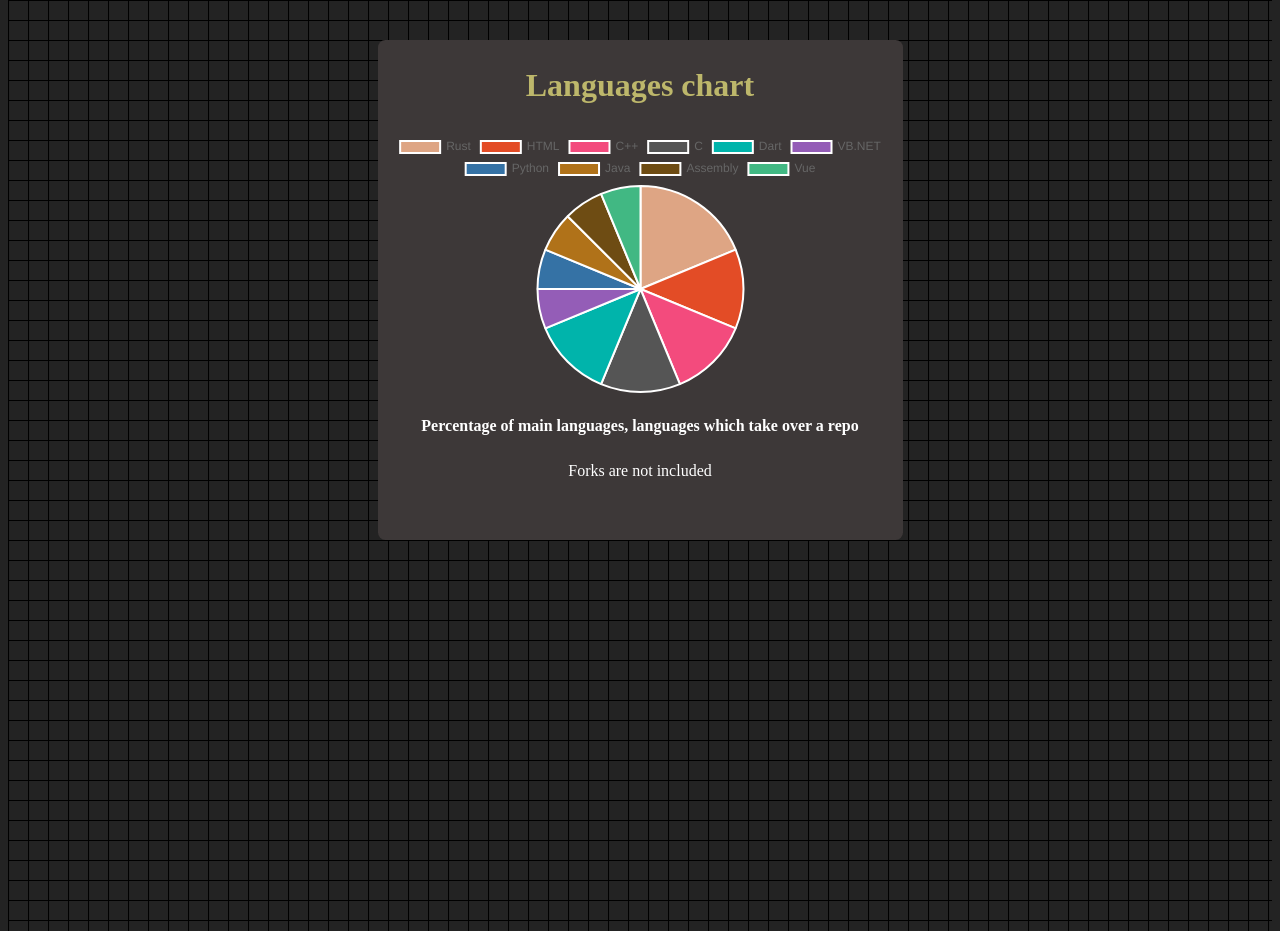
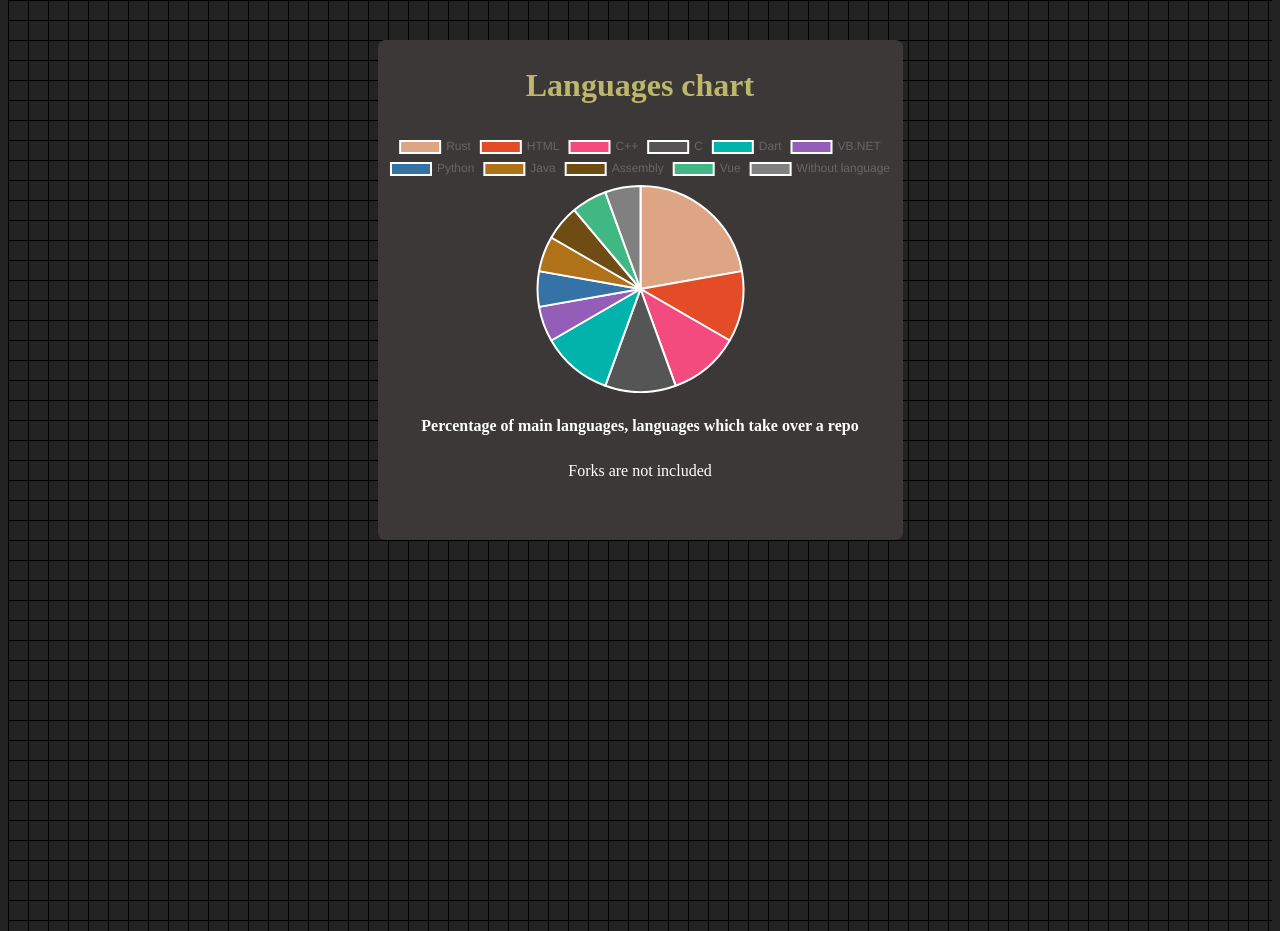
Before and after one commit to Andrej123456789/andrej123456789.github.com, a plain HTML site: page index.html in a window 1280 px wide. Shown: the part 4968-5899 px from the top of the page. Drawn offline with nearby package versions, Linux system fonts and the light colour scheme; a web font is replaced by a local one.

Commit message:
Few design fixes and updated language graph

```diff
--- a/scss/style.scss
+++ b/scss/style.scss
@@ -79,6 +79,7 @@
     border-radius: 7.5px;
     background-color: #3d3838;
     text-align: center;
+    list-style-position: inside;
 }
 
 #about_me {
--- a/src/main.js
+++ b/src/main.js
@@ -18,7 +18,7 @@ hiddenElements.forEach((el) => observer.observe(el));
 /* ----------------------------------- */
 
 function CalculatePercentage(number) {
-    const number_of_repos = 18;
+    const number_of_repos = 19;
 
     return (number / number_of_repos) * 100;
 }
@@ -29,12 +29,13 @@ languages.set("VB.NET", [CalculatePercentage(1), "#945db7"]);
 languages.set("Python", [CalculatePercentage(1), "#3572a5"]);
 languages.set("HTML", [CalculatePercentage(2), "#e34c26"]);
 languages.set("Java", [CalculatePercentage(1), "#b07219"]);
-languages.set("Rust", [CalculatePercentage(3), "#dea584"]);
+languages.set("Rust", [CalculatePercentage(4), "#dea584"]);
 languages.set("Assembly", [CalculatePercentage(1), "#6e4c13"]);
 languages.set("C++", [CalculatePercentage(2), "#f34b7d"]);
 languages.set("C", [CalculatePercentage(2), "#555555"]);
 languages.set("Dart", [CalculatePercentage(2), "#00b4ab"]);
 languages.set("Vue", [CalculatePercentage(1), "#41b883"]);
+languages.set("Without language", [CalculatePercentage(1), "gray"])
 
 const mapArray = Array.from(languages);
 mapArray.sort((a, b) => b[1][0] - a[1][0]);
```
Also changed, not shown: scss/style.css, 1 other file.
